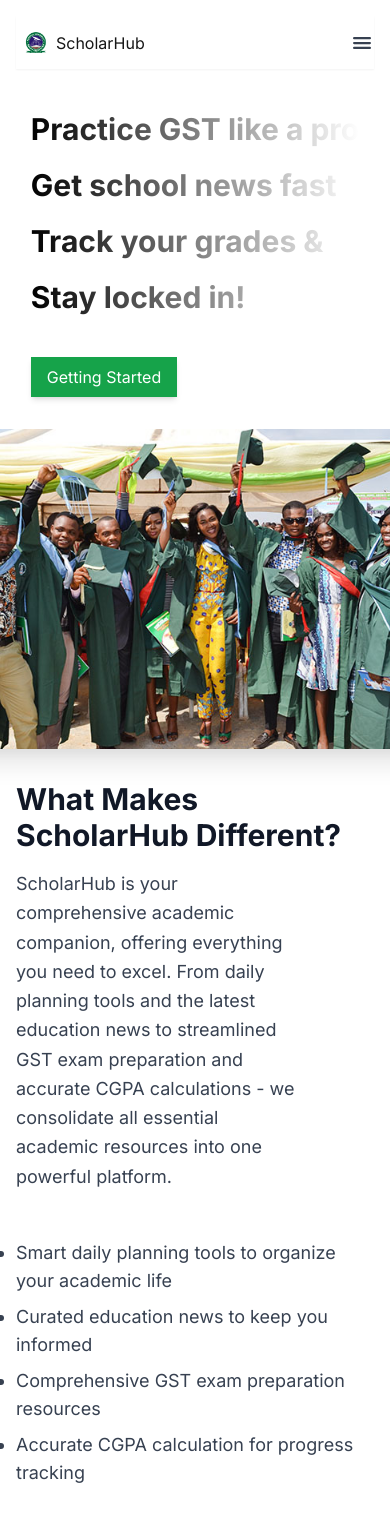
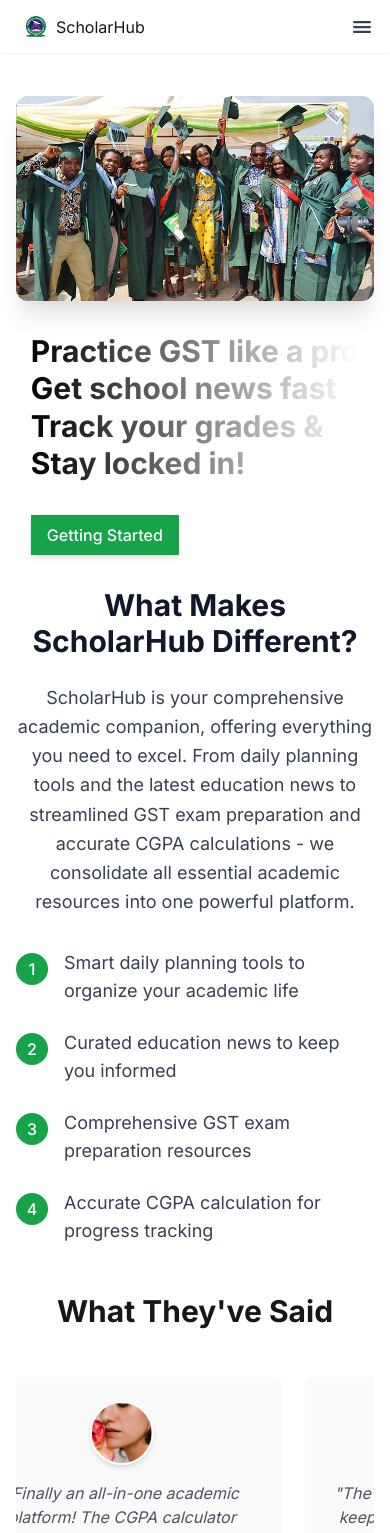
Before and after one commit to dodosebn/scholar_Track, a Next.js app: page / in a window 390 px wide. Shown: the top 1533 px of the page. Built offline with nearby package versions, Linux system fonts and the light colour scheme.

Commit message:
withMobileDone

```diff
--- a/app/page.tsx
+++ b/app/page.tsx
@@ -10,9 +10,11 @@
    <div>
     <div className=' md:px-10 p-4'>
     <NavBar />
+    <main className="pt-[3rem]">
     <Intro />
     <Explan />
     <Reviews />
+    </main>
     </div>
     <SemiFooter />
     <Footer/>
--- a/components/explan.tsx
+++ b/components/explan.tsx
@@ -1,25 +1,41 @@
-import { section } from 'framer-motion/client'
-import React from 'react'
+import React from 'react';
 
 const Explan = () => {
   return (
-    <div className='flex flex-col md:flex-row md:gap-3'>
-     <div className="space-y-4 flex-1">
-  <h1 className="text-3xl font-bold text-gray-900">What Makes ScholarHub Different?</h1>
-  <p className="text-lg text-gray-700 leading-relaxed w-[80%]">
+    <div className='flex flex-col md:flex-row gap-8 md:gap-12'>
+      <div className="flex-1 space-y-6 text-center md:text-start">
+        <h1 className="text-3xl md:text-4xl font-bold text-gray-900">
+          What Makes ScholarHub Different?
+        </h1>
+        <p className="text-lg text-gray-700 leading-relaxed md:pr-4">
           ScholarHub is your comprehensive academic companion, offering everything you need to excel.
           From daily planning tools and the latest education news to streamlined GST exam preparation
           and accurate CGPA calculations - we consolidate all essential academic resources into one
           powerful platform.
         </p>
       </div>
-      <div className='my-auto border-l-1 border-green-600'></div>
-      <div className='pt-[3rem]'>
-      <ul className="text-lg text-gray-700 space-y-2 list-disc">
-    <li>Smart daily planning tools to organize your academic life</li>
-    <li>Curated education news to keep you informed</li>
-    <li>Comprehensive GST exam preparation resources</li>
-    <li>Accurate CGPA calculation for progress tracking</li>
+
+      <div className='hidden md:block border-l border-gray-200 h-auto mx-2'></div>
+
+      <div className='flex-1 md:pt-6'>
+        <ul className="space-y-6">
+          {[
+            "Smart daily planning tools to organize your academic life",
+            "Curated education news to keep you informed",
+            "Comprehensive GST exam preparation resources",
+            "Accurate CGPA calculation for progress tracking"
+          ].map((text, index) => (
+            <li key={index} className='flex gap-4 items-start'>
+              <div className='mt-1'>
+              <div
+      className=" bg-green-600 rounded-full w-[2rem] h-[2rem] flex items-center justify-center  text-white   font-medium "
+    >
+      {index + 1}
+    </div>
+              </div>
+              <span className='text-lg text-gray-700 flex-1 md:pt-2'>{text}</span>
+            </li>
+          ))}
         </ul>
       </div>
     </div>
--- a/components/intro.tsx
+++ b/components/intro.tsx
@@ -1,23 +1,22 @@
-import React from 'react'
+import React from 'react';
 import Image from 'next/image';
 import FunaiIntro from '@/public/images/introfunai.jpg';
 import GetBtn from '@/utils/getBtn';
-import { section } from 'framer-motion/client';
 
 const Intro = () => {
   return (
-    <div className='flex flex-col md:flex-row justify-between items-center md:items-start  py-8 md:py-12 gap-8'>
-      <div className='max-w-2xl'>
+    <div className='flex flex-col md:flex-row justify-between items-center py-8 md:py-12 gap-8'>
+      <div className='max-w-2xl order-2 md:order-none'>
       <h1
-          className='font-bold text-3xl md:text-4xl lg:text-5xl leading-tight md:leading-snug'
+  className='font-bold text-3xl md:text-4xl lg:text-5xl leading-tight md:leading-[3.5rem]'
   style={{
     background: 'linear-gradient(to right, #000, #fff)',
     WebkitBackgroundClip: 'text',
     WebkitTextFillColor: 'transparent',
-            lineHeight: '3.5rem',
     backgroundClip: 'text',
   }}
 >
+
           Practice GST like a pro<br />
           Get school news fast<br />
           Track your grades & <br />
@@ -27,7 +26,8 @@
           <GetBtn />
         </div>
       </div>
-      <div className='relative w-[35rem]'>
+
+      <div className='relative w-full md:w-[35rem] order-1 md:order-none'>
         <Image
           src={FunaiIntro}
           alt='FunaiImg'
@@ -39,7 +39,7 @@
         />
       </div>
     </div>
-  )
-}
+  );
+};
 
 export default Intro;
--- a/components/navBar.tsx
+++ b/components/navBar.tsx
@@ -5,7 +5,6 @@
 import GetBtn from "@/utils/getBtn";
 import Logo from "@/utils/logo";
 import { IoMenu } from "react-icons/io5";
-import { div } from "framer-motion/client";
 
 const NavBar = () => {
   const navLinks = ["Home", "AboutUs", "News", "CGPA Calculator"];
@@ -16,7 +15,8 @@
   };
 
   return (
-    <header className="flex justify-between items-center py-3 bg-white shadow-sm relative">
+    <header className="fixed top-0 left-0 right-0 z-50 bg-white shadow-sm">
+      <div className="flex justify-between items-center py-3 px-4 md:px-10">
         <div className="flex items-center">
           <Image
             src={FunaiLogo}
@@ -31,14 +31,14 @@
         <div className="md:flex hidden">
           <ul className="flex gap-6">
             {navLinks.map((itm, ndx) => (
-            <li key={ndx} className="hover:text-blue-600 cursor-pointer">
+              <li key={ndx} className="hover:text-[#000] hover:font-bold cursor-pointer">
                 {itm}
               </li>
             ))}
           </ul>
         </div>
 
-      <div className="md:flex hidden      ">
+        <div className="md:flex hidden">
           <GetBtn />
         </div>
 
@@ -52,17 +52,18 @@
               {navLinks.map((itm, ndx) => (
                 <li
                   key={ndx}
-                className="hover:text-blue-600 cursor-pointer text-gray-800"
+                  className="hover:text-[#000] hover:font-bold cursor-pointer text-gray-800"
                 >
                   {itm}
                 </li>
               ))}
             </ul>
-          <div className="mt-2   ">
+            <div className="mt-2">
               <GetBtn />
             </div>
           </div>
         )}
+      </div>
     </header>
   );
 };
--- a/utils/index.ts
+++ b/utils/index.ts
@@ -1,3 +1,4 @@
 import GetBtn from "./getBtn";
 import Logo from "./logo";
-export default {GetBtn, Logo};
+import ExpNum from "./expNum_Btn";
+export default {GetBtn, Logo, ExpNum};
```
Lines whose indentation alone changed are shown as unchanged.
